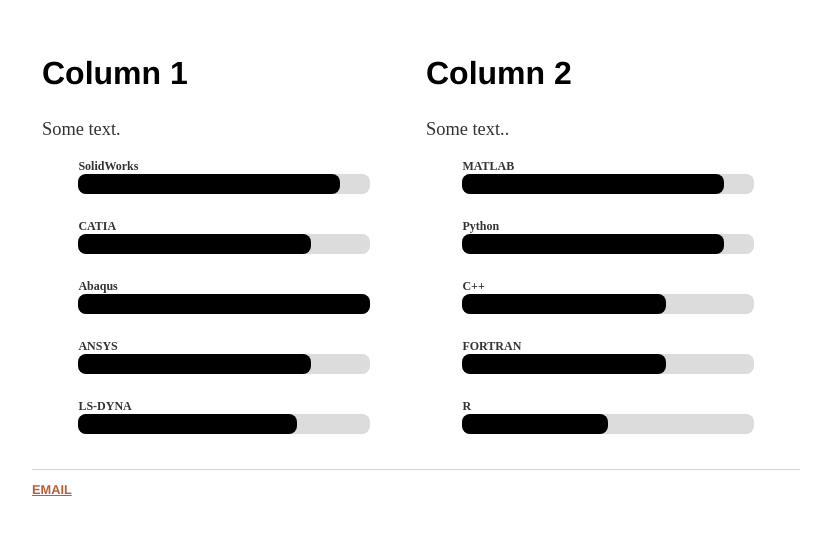
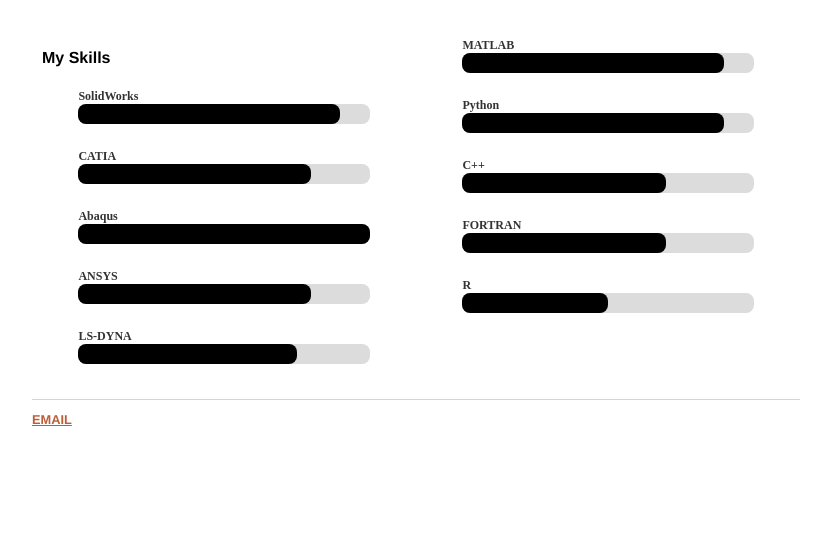
Before and after one commit to rsourki/rsourki.github.io, a Jekyll site: the page built from cv/index.html, in a window 1280 px wide. Shown: the part 680-1217 px from the top of the page, without its empty margins (224-1055 px from the left). Built offline with Jekyll 4.4.1, drawn with Linux system fonts in a browser that asks for light colours; after the commit the page ends 1147 px from its top, so only the background shows below that.

Commit message:
Update index.html

```diff
--- a/cv/index.html
+++ b/cv/index.html
@@ -27,8 +27,7 @@ title: Research - Reza Sourki Webpage
 <!-- --------- For Skills ----------- -->
   <div class="row">
     <div class="column">
-      <h2>Column 1</h2>
-      <p>Some text.</p>
+      <h4>My Skills</h4>
 
        <div class="bar-1">
           <div class="titlebar">SolidWorks</div>
@@ -69,8 +68,8 @@ title: Research - Reza Sourki Webpage
     </div>
 
   <div class="column">
-    <h2>Column 2</h2>
-    <p>Some text..</p>
+    <!-- <h2>Column 2</h2>
+    <p>Some text..</p> -->
 
        <div class="bar-1">
           <div class="titlebar">MATLAB</div>
```
